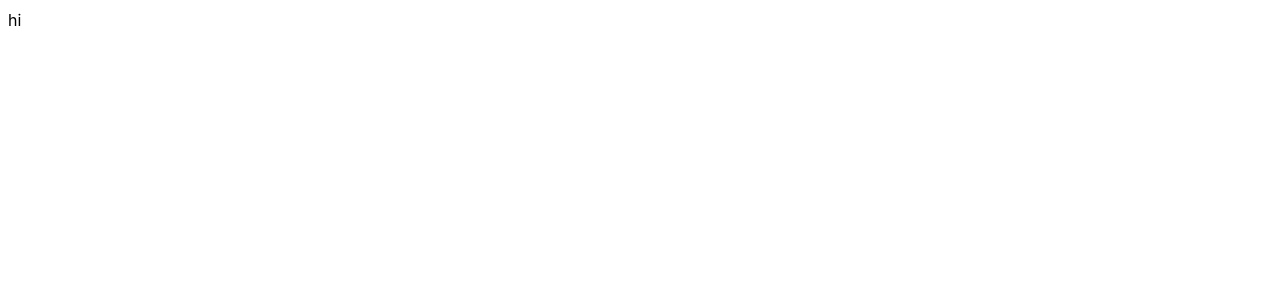
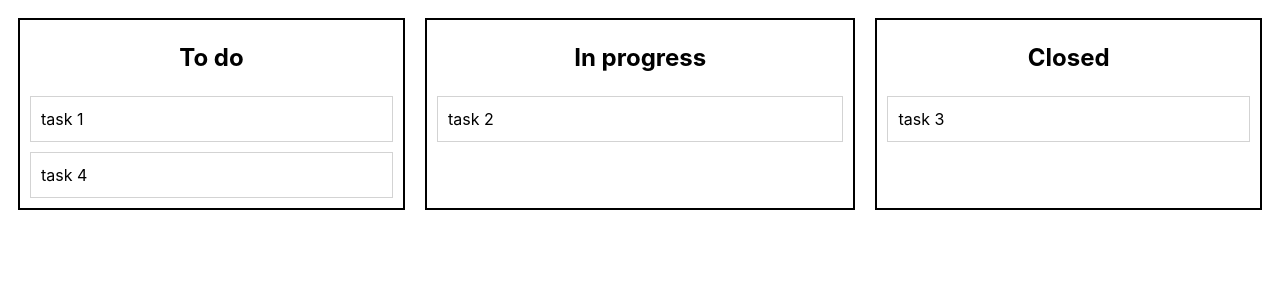
Before and after one commit to ayansome1/machine-coding-projects, a React (Vite) app: page / in a window 1280 px wide. Shown: the top 300 px of the page. Built offline with nearby package versions, Linux system fonts and the light colour scheme.

Commit message:
basic layout

```diff
--- a/src/App.tsx
+++ b/src/App.tsx
@@ -1,5 +1,11 @@
+import Trello from './projects/trello/Trello';
+
 function App() {
-  return <>hi</>;
+  return (
+    <div>
+      <Trello />
+    </div>
+  );
 }
 
 export default App;
--- /dev/null
+++ b/src/projects/trello/Trello.module.scss
@@ -0,0 +1,19 @@
+.boardParent {
+  display: flex;
+}
+
+.board {
+  flex-grow: 1;
+  margin: 10px;
+  border: 2px solid black;
+}
+
+.boardTitle {
+  text-align: center;
+}
+
+.task {
+  margin: 10px;
+  border: 1px solid lightgrey;
+  padding: 10px;
+}
--- /dev/null
+++ b/src/projects/trello/Trello.tsx
@@ -0,0 +1,39 @@
+import { useState } from 'react';
+import styles from './Trello.module.scss';
+import { mockTasks } from './mock';
+
+const config = [
+  {
+    boardName: 'To do',
+    state: 'TODO',
+  },
+  {
+    boardName: 'In progress',
+    state: 'IN_PROGRESS',
+  },
+  {
+    boardName: 'Closed',
+    state: 'CLOSED',
+  },
+];
+
+const Trello = () => {
+  const [tasks, setTasks] = useState(mockTasks);
+  const getTasks = (state) => {
+    return tasks.filter((val) => val.state === state);
+  };
+  return (
+    <div className={styles.boardParent}>
+      {config.map((val) => (
+        <div className={styles.board}>
+          <h2 className={styles.boardTitle}>{val.boardName}</h2>
+          {getTasks(val.state).map((val) => (
+            <div className={styles.task}>{val.content}</div>
+          ))}
+        </div>
+      ))}
+    </div>
+  );
+};
+
+export default Trello;
--- /dev/null
+++ b/src/projects/trello/mock.tsx
@@ -0,0 +1,22 @@
+export const mockTasks = [
+  {
+    id: '1',
+    state: 'TODO',
+    content: 'task 1',
+  },
+  {
+    id: '2',
+    state: 'IN_PROGRESS',
+    content: 'task 2',
+  },
+  {
+    id: '3',
+    state: 'CLOSED',
+    content: 'task 3',
+  },
+  {
+    id: '4',
+    state: 'TODO',
+    content: 'task 4',
+  },
+];
```
